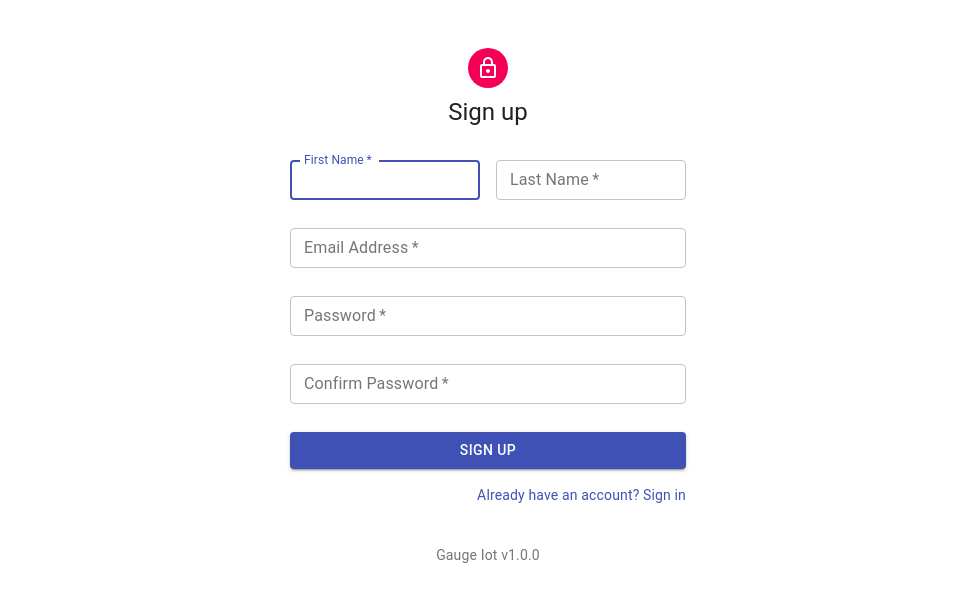
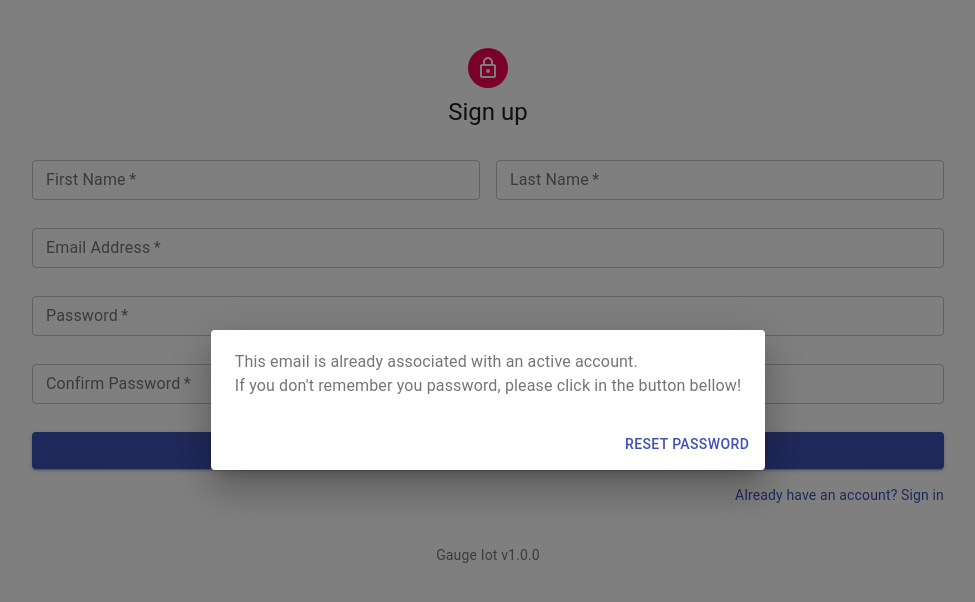
Before and after one commit to gaugeiot/gaugeiot-frontend, a React app: page /signup in a window 1280 px wide. Shown: the top 602 px of the page, without its empty margins (152-1127 px from the left). Built offline with nearby package versions, Linux system fonts and the light colour scheme; the HTML template or start-up script is replaced by a standard one.

Commit message:
Added ResetPasswordModal component.

```diff
--- /dev/null
+++ b/src/components/SignUp/ResetPasswordModal.js
@@ -0,0 +1,50 @@
+import React, { useState } from 'react';
+import Button from '@material-ui/core/Button';
+import Typography from '@material-ui/core/Typography';
+import Dialog from '@material-ui/core/Dialog';
+import DialogActions from '@material-ui/core/DialogActions';
+import DialogContent from '@material-ui/core/DialogContent';
+import DialogContentText from '@material-ui/core/DialogContentText';
+
+
+const ResetPasswordModal = ({open, onClose, email}) =>{
+  const [sendResetPswdEmail, setSendResetPswdEmail] = useState(false);
+
+  const sendResetPasswordEmail = () => {
+    setSendResetPswdEmail(true);
+    // send email here
+    // TODO: Remove log
+    console.log('call the api to send a reset password email to the user!');
+    // TODO: Redirect to login
+  }
+
+  return (
+    <Dialog
+        open={open}
+        onClose={onClose}
+        aria-labelledby="alert-dialog-title"
+        aria-describedby="alert-dialog-description"
+      >
+        <DialogContent>
+          <DialogContentText  id="alert-dialog-description">
+            {
+              sendResetPswdEmail? <span>An email to reset your password was sent to <b>{email}</b> !</span>
+              : <span>This email is already associated with an active account.<br/>
+                If you don't remember you password, please click in the button bellow!</span>
+            }
+          </DialogContentText>
+        </DialogContent>
+        <DialogActions>
+          <Button onClick={sendResetPswdEmail? onClose : sendResetPasswordEmail} color="primary">
+            {sendResetPswdEmail?"Close":"Reset Password"}
+          </Button>
+          {/* <Button onClick={handleCloseModal} color="primary" autoFocus>
+            Agree
+          </Button> */}
+        </DialogActions>
+      </Dialog>
+
+  );
+};
+
+export default ResetPasswordModal;
--- a/src/components/SignUp/SignUp.js
+++ b/src/components/SignUp/SignUp.js
@@ -1,7 +1,6 @@
 import React, { useState } from 'react';
 import Avatar from '@material-ui/core/Avatar';
 import Button from '@material-ui/core/Button';
-import CssBaseline from '@material-ui/core/CssBaseline';
 import TextField from '@material-ui/core/TextField';
 import Link from '@material-ui/core/Link';
 import Grid from '@material-ui/core/Grid';
@@ -10,8 +9,12 @@ import LockOutlinedIcon from '@material-ui/icons/LockOutlined';
 import Typography from '@material-ui/core/Typography';
 import { makeStyles } from '@material-ui/core/styles';
 import Container from '@material-ui/core/Container';
+
+
+// Internal Components
 import { RouteLink, RedirectRoute } from '../Router/index';
 import { GuageIotVersion } from '../Utils/Utils';
+import ResetPasswordModal from "./ResetPasswordModal";
 
 const useStyles = makeStyles(theme => ({
   '@global': {
@@ -54,6 +57,10 @@ const SignUp = () => {
   const [lastName, setLastName] = useState(''); //Form lastName input
   const [accountCreated, setAccountCreated] = useState(false); // if account was successfully created it is setted true
   const [errors, setErrors] = useState(initialErros);
+
+  // states related to modals
+  const [openResetPswdModal, setOpenResetPswdModal] = useState(true);
+
   // handles the form submit
   const submitHandler = e => {
     e.preventDefault();
@@ -83,7 +90,6 @@ const SignUp = () => {
       });
       return;
     }
-
     // password should have at least 6 characters
     if (password.length < 6) {
       setErrors({
@@ -108,10 +114,13 @@ const SignUp = () => {
     //setAccountCreated(true);
   };
 
+
+
   // if (accountCreated) return <RedirectRoute to='/signin' />;
 
   return (
-    <Container component='main' maxWidth='xs'>
+    <>
+    <Container component='main' maxWidth='md'>
       <div className={classes.paper}>
         <Avatar className={classes.avatar}>
           <LockOutlinedIcon />
@@ -221,6 +230,13 @@ const SignUp = () => {
         <GuageIotVersion />
       </Box>
     </Container>
+
+    {/* Modals */}
+    <ResetPasswordModal
+      open={openResetPswdModal}
+      onClose={()=>setOpenResetPswdModal(false)}
+      email={email}/>
+    </>
   );
 };
 
```
